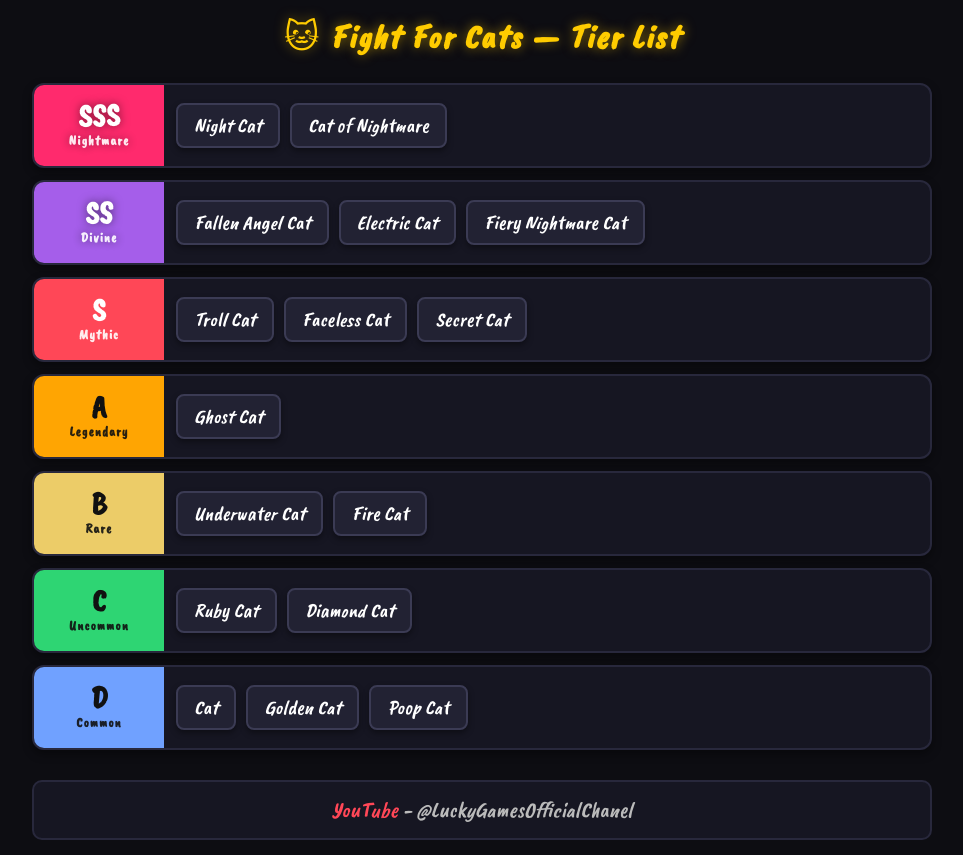
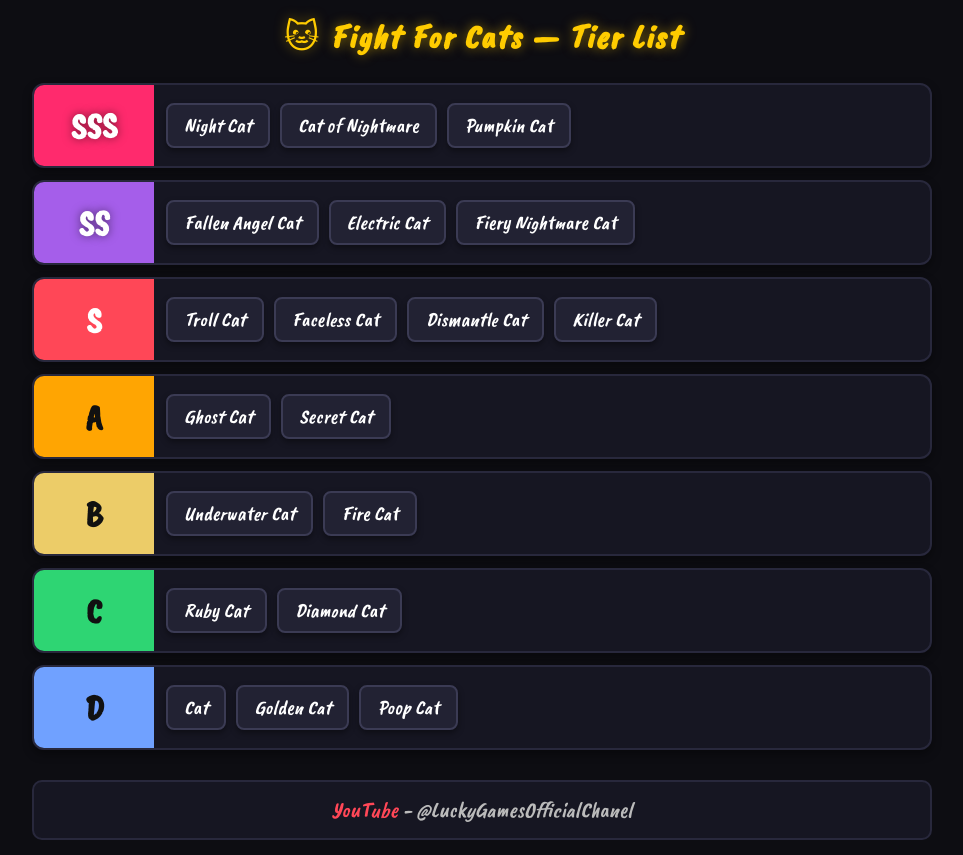
Before and after one commit to d9544866-crypto/Cat-Tier-List, a plain HTML site: page index.html in a window 1280 px wide. Shown: the whole page, without its empty margins (158-1121 px from the left). Drawn offline with nearby package versions, Linux system fonts and the light colour scheme.

Commit message:
Update index.html

```diff
--- a/index.html
+++ b/index.html
@@ -13,7 +13,6 @@
             box-sizing: border-box;
             margin: 0;
             padding: 0;
-            /* Устанавливаем рисованный стиль шрифта */
             font-family: 'Caveat Brush', 'Permanent Marker', cursive, sans-serif;
         }
         body {
@@ -47,9 +46,8 @@
             box-shadow: 0 4px 10px rgba(0,0,0,0.4);
         }
         .tier-header {
-            width: 130px;
+            width: 120px;
             display: flex;
-            flex-direction: column;
             align-items: center;
             justify-content: center;
             font-weight: 900;
@@ -59,14 +57,8 @@
             text-align: center;
         }
         .tier-title {
-            font-size: 32px;
-            line-height: 0.9;
-        }
-        .tier-sub {
-            font-size: 14px;
-            letter-spacing: 1px;
-            opacity: 0.9;
-            margin-top: 2px;
+            font-size: 36px;
+            line-height: 1;
         }
 
         .tier-sss .tier-header { background: #ff2a6d; color: #fff; text-shadow: 0 0 10px rgba(0,0,0,0.5); }
@@ -97,7 +89,7 @@
             color: #ffffff;
             box-shadow: 0 3px 6px rgba(0,0,0,0.4);
             transition: all 0.15s ease;
-            font-style: italic; /* Добавляем наклон как на картинке */
+            font-style: italic;
         }
         .cat-card:hover {
             transform: translateY(-3px) scale(1.03);
@@ -135,11 +127,11 @@
         <div class="tier-row tier-sss">
             <div class="tier-header">
                 <span class="tier-title">SSS</span>
-                <span class="tier-sub">Nightmare</span>
             </div>
             <div class="tier-content">
                 <div class="cat-card">Night Cat</div>
                 <div class="cat-card">Cat of Nightmare</div>
+                <div class="cat-card">Pumpkin Cat</div>
             </div>
         </div>
 
@@ -147,7 +139,6 @@
         <div class="tier-row tier-ss">
             <div class="tier-header">
                 <span class="tier-title">SS</span>
-                <span class="tier-sub">Divine</span>
             </div>
             <div class="tier-content">
                 <div class="cat-card">Fallen Angel Cat</div>
@@ -160,12 +151,12 @@
         <div class="tier-row tier-s">
             <div class="tier-header">
                 <span class="tier-title">S</span>
-                <span class="tier-sub">Mythic</span>
             </div>
             <div class="tier-content">
                 <div class="cat-card">Troll Cat</div>
                 <div class="cat-card">Faceless Cat</div>
-                <div class="cat-card">Secret Cat</div>
+                <div class="cat-card">Dismantle Cat</div>
+                <div class="cat-card">Killer Cat</div>
             </div>
         </div>
 
@@ -173,10 +164,10 @@
         <div class="tier-row tier-a">
             <div class="tier-header">
                 <span class="tier-title">A</span>
-                <span class="tier-sub">Legendary</span>
             </div>
             <div class="tier-content">
                 <div class="cat-card">Ghost Cat</div>
+                <div class="cat-card">Secret Cat</div>
             </div>
         </div>
 
@@ -184,7 +175,6 @@
         <div class="tier-row tier-b">
             <div class="tier-header">
                 <span class="tier-title">B</span>
-                <span class="tier-sub">Rare</span>
             </div>
             <div class="tier-content">
                 <div class="cat-card">Underwater Cat</div>
@@ -196,7 +186,6 @@
         <div class="tier-row tier-c">
             <div class="tier-header">
                 <span class="tier-title">C</span>
-                <span class="tier-sub">Uncommon</span>
             </div>
             <div class="tier-content">
                 <div class="cat-card">Ruby Cat</div>
@@ -208,7 +197,6 @@
         <div class="tier-row tier-d">
             <div class="tier-header">
                 <span class="tier-title">D</span>
-                <span class="tier-sub">Common</span>
             </div>
             <div class="tier-content">
                 <div class="cat-card">Cat</div>
```
